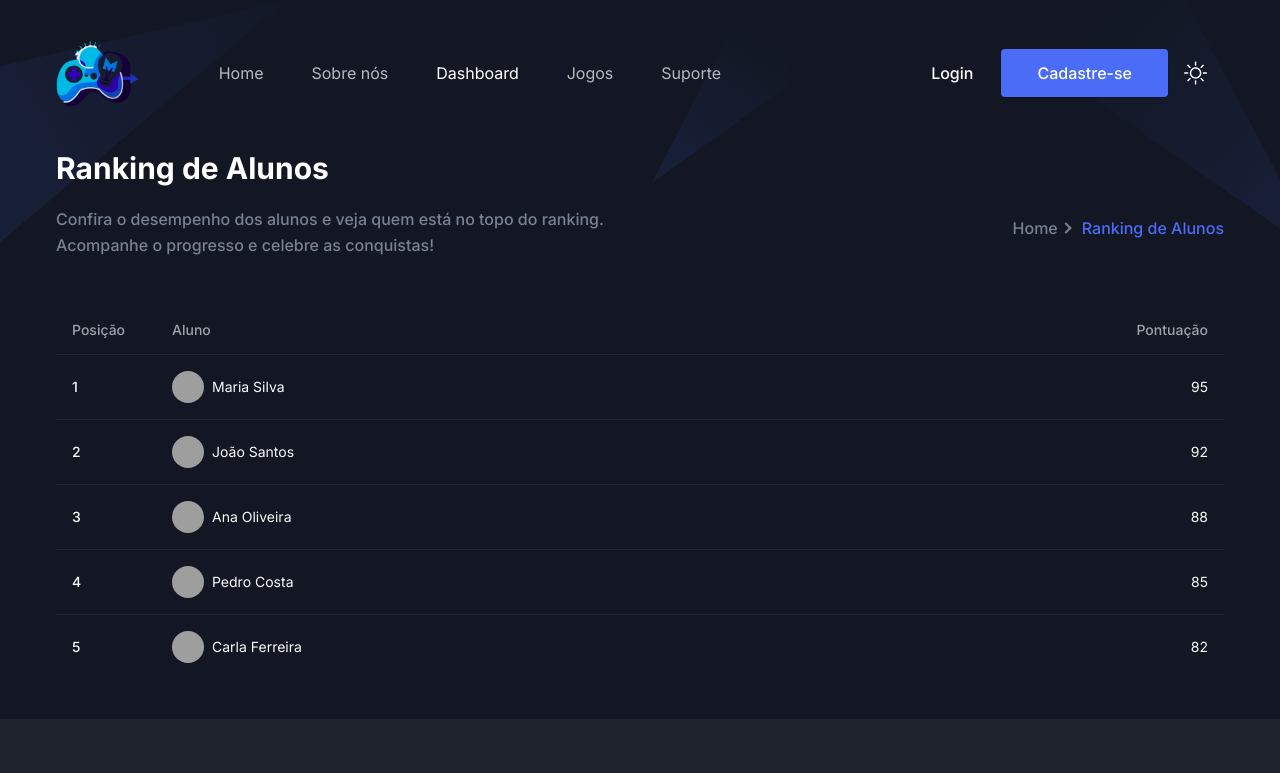
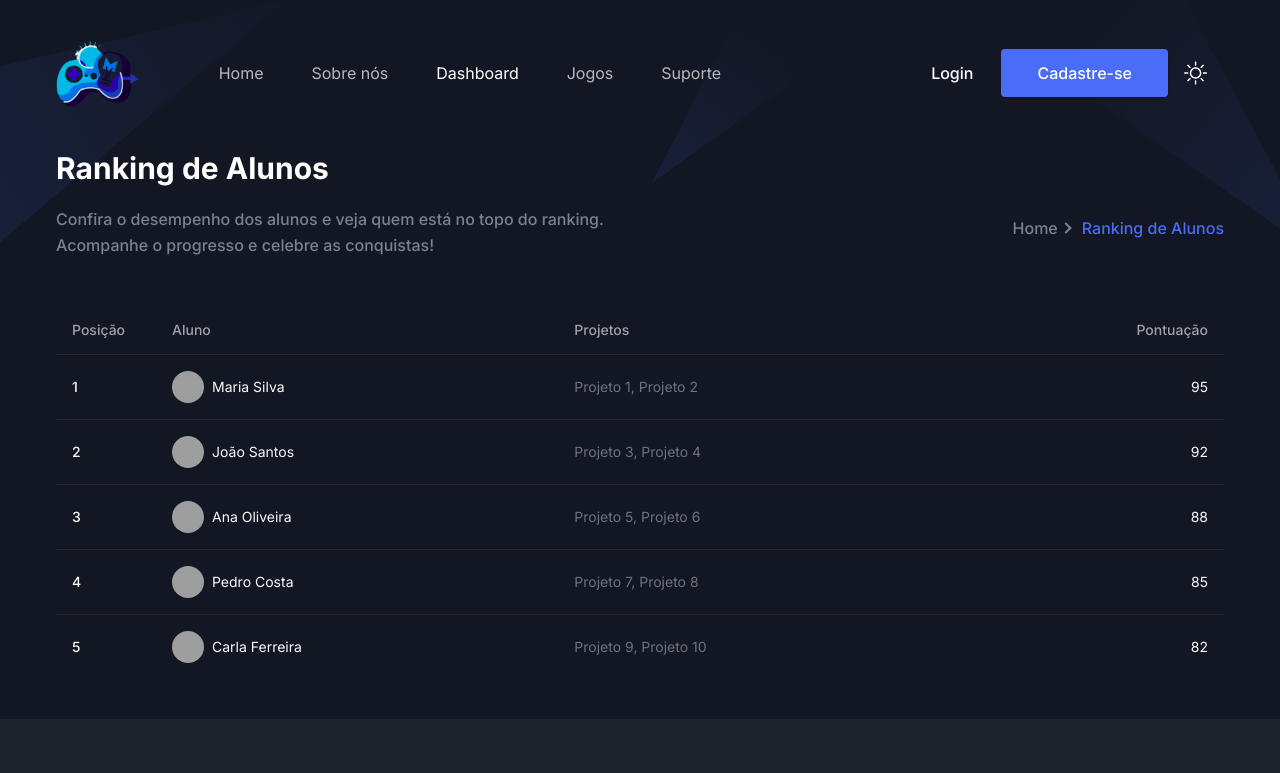
Before and after one commit to uBrunoow/sw-joinville-landing-page, a Next.js app: page /dashboard in a window 1280 px wide. Shown: the top 773 px of the page. Built offline with nearby package versions, Linux system fonts and the light colour scheme; grey boxes are pictures that could not be loaded.

Commit message:
:feat: adiciona os proejtos realizados pelos alunos no dashboard

```diff
--- a/src/app/dashboard/page.tsx
+++ b/src/app/dashboard/page.tsx
@@ -14,6 +14,7 @@ type Aluno = {
   nome: string
   pontuacao: number
   avatar: string
+  projetos?: string
 }
 
 const alunos: Aluno[] = [
@@ -22,30 +23,35 @@ const alunos: Aluno[] = [
     nome: 'Maria Silva',
     pontuacao: 95,
     avatar: '/placeholder.svg?height=32&width=32',
+    projetos: 'Projeto 1, Projeto 2',
   },
   {
     id: 2,
     nome: 'João Santos',
     pontuacao: 92,
     avatar: '/placeholder.svg?height=32&width=32',
+    projetos: 'Projeto 3, Projeto 4',
   },
   {
     id: 3,
     nome: 'Ana Oliveira',
     pontuacao: 88,
     avatar: '/placeholder.svg?height=32&width=32',
+    projetos: 'Projeto 5, Projeto 6',
   },
   {
     id: 4,
     nome: 'Pedro Costa',
     pontuacao: 85,
     avatar: '/placeholder.svg?height=32&width=32',
+    projetos: 'Projeto 7, Projeto 8',
   },
   {
     id: 5,
     nome: 'Carla Ferreira',
     pontuacao: 82,
     avatar: '/placeholder.svg?height=32&width=32',
+    projetos: 'Projeto 9, Projeto 10',
   },
 ]
 
@@ -64,6 +70,7 @@ export default function RankingAlunos() {
           <TableRow>
             <TableHead className="w-[100px]">Posição</TableHead>
             <TableHead>Aluno</TableHead>
+            <TableHead>Projetos</TableHead>
             <TableHead className="text-right">Pontuação</TableHead>
           </TableRow>
         </TableHeader>
@@ -85,6 +92,11 @@ export default function RankingAlunos() {
                   {aluno.nome}
                 </div>
               </TableCell>
+              <TableCell>
+                {aluno.projetos && (
+                  <span className="text-sm text-gray-500">{aluno.projetos}</span>
+                )}
+              </TableCell>
               <TableCell className="text-right">{aluno.pontuacao}</TableCell>
             </TableRow>
           ))}
```
